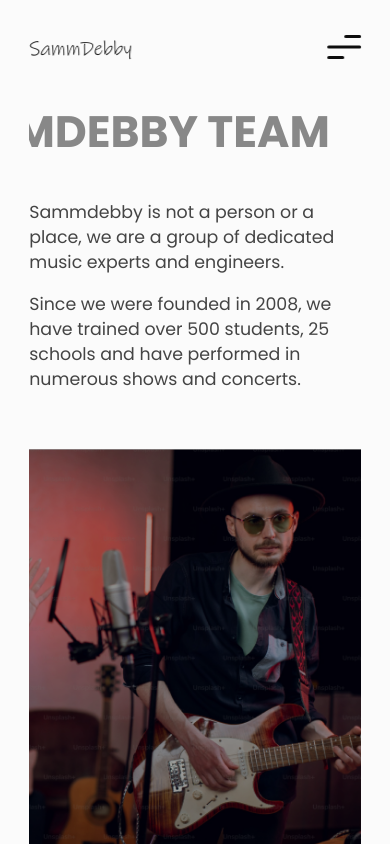
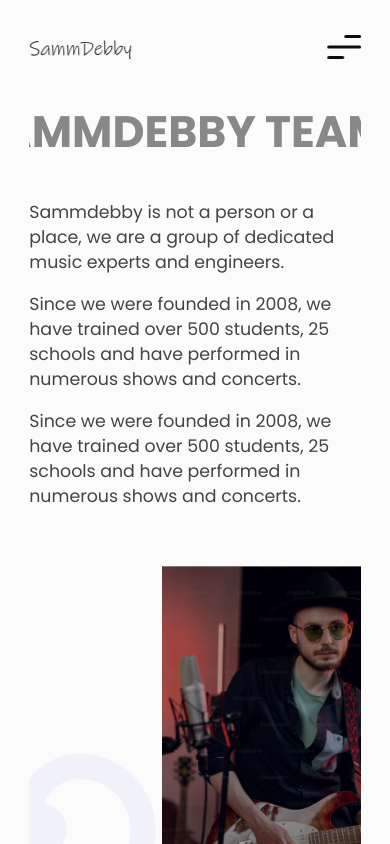
Before and after one commit to JhoellOpeyemi/sammdebby, a React (Vite) app: page /about in a window 390 px wide. Shown: the top 844 px of the page. Built offline with nearby package versions, Linux system fonts and the light colour scheme.

Commit message:
media queries about page

```diff
--- a/src/components/Nav/Nav.styled.js
+++ b/src/components/Nav/Nav.styled.js
@@ -26,7 +26,7 @@ export const NavWrapper = styled.div`
 
   @media (min-width: ${({ theme }) => theme.break.tab}) {
     mix-blend-mode: difference;
-    padding: 3.75rem 0;
+    padding: 3.25rem 0;
   }
 `;
 
@@ -35,7 +35,7 @@ export const Name = styled(NavLink)`
   font-size: clamp(
     ${({ theme }) => theme.fontSize.medium},
     2vw + 0.5rem,
-    ${({ theme }) => theme.fontSize.large}
+    ${({ theme }) => theme.fontSize.xMedium}
   );
   color: ${({ theme }) => theme.color.white};
   z-index: 5;
--- a/src/components/Picture/Picture.styled.js
+++ b/src/components/Picture/Picture.styled.js
@@ -30,6 +30,15 @@ export const PictureWrapper = styled.div`
         height: 38rem;
       }
     `}
+
+    ${({ type }) =>
+    type === "grid" &&
+    css`
+      width: 100%;
+      object-fit: cover;
+      height: 100%;
+      max-height: 100%;
+    `}
 `;
 
 export const PictureOverlay = styled.div`
--- a/src/components/sections/AboutDetails/AboutDetails.jsx
+++ b/src/components/sections/AboutDetails/AboutDetails.jsx
@@ -17,18 +17,16 @@ const AboutDetails = () => {
         <Headings>
           <PageHeading>The Sammdebby Team</PageHeading>
         </Headings>
+        <Headings>
+          <PageHeading>The Sammdebby Team</PageHeading>
+        </Headings>
       </HeadingsSlide>
 
       <AboutGrid />
 
+      <BackgroundIcon className="bgIcon3" src={bgIcon3} alt="" />
       <BackgroundIcon
-        src={bgIcon3}
-        alt=""
-        top="30%"
-        left="-4rem"
-        width="17rem"
-      />
-      <BackgroundIcon
+        className="bgIcon1"
         src={bgIcon1}
         alt=""
         top="60%"
--- a/src/components/sections/AboutDetails/AboutDetails.styled.js
+++ b/src/components/sections/AboutDetails/AboutDetails.styled.js
@@ -3,4 +3,37 @@ import styled from "styled-components";
 export const AboutDetailsContainer = styled.main`
   position: relative;
   padding: 7rem 0 4.5rem;
+
+  .bgIcon3 {
+    top: 28%;
+    left: -2rem;
+    width: 19rem;
+    height: 19rem;
+  }
+
+  .bgIcon1 {
+    top: 64%;
+    right: -3rem;
+    width: 19rem;
+    height: 19rem;
+  }
+
+  @media (min-width: ${({ theme }) => theme.break.tab}) {
+    padding: 9rem 0 5.5rem;
+  }
+
+  @media (min-width: ${({ theme }) => theme.break.desktop}) {
+    padding: 12rem 0 5.5rem;
+
+    .bgIcon3 {
+      top: 33%;
+      left: 37%;
+      width: 23rem;
+      height: 23rem;
+    }
+
+    .bgIcon1 {
+      display: none;
+    }
+  }
 `;
--- a/src/components/sections/AboutDetails/AboutGrid.jsx
+++ b/src/components/sections/AboutDetails/AboutGrid.jsx
@@ -1,3 +1,4 @@
+import { useState, useEffect } from "react";
 import { StyledText } from "../../../styled/Text.styled";
 import Picture from "../../Picture/Picture";
 import { Grid, GridItems } from "./AboutGrid.styled";
@@ -7,8 +8,14 @@ import TestImage2 from "../../../assets/images/test-image2.png";
 import TestImage3 from "../../../assets/images/test-image3.png";
 
 const AboutGrid = () => {
+  const [innerWidth, setInnerWidth] = useState(window.innerWidth);
+
+  useEffect(() => {
+    setInnerWidth(window.innerWidth);
+  }, []);
+
   return (
-    <Grid>
+    <Grid window={innerWidth}>
       <GridItems>
         <StyledText>
           Sammdebby is not a person or a place, we are a group of dedicated
@@ -18,10 +25,14 @@ const AboutGrid = () => {
           Since we were founded in 2008, we have trained over 500 students, 25
           schools and have performed in numerous shows and concerts.
         </StyledText>
+        <StyledText>
+          Since we were founded in 2008, we have trained over 500 students, 25
+          schools and have performed in numerous shows and concerts.
+        </StyledText>
       </GridItems>
 
       <GridItems>
-        <Picture src={TestImage} width="14.0625rem" height="19rem" />
+        <Picture src={TestImage} type="grid" />
       </GridItems>
 
       <GridItems>
@@ -32,14 +43,21 @@ const AboutGrid = () => {
           nisi cras netus lorem. Ullamcorper ac massa sit curabitur tellus nec
           libero proin mauris. Et nisi cras netus lorem.
         </StyledText>
+        <StyledText>
+          Lorem ipsum dolor sit amet consectetur. Ullamcorper ac massa sit
+          curabitur tellus nec libero proin mauris. Et nisi cras netus lorem.
+          Ullamcorper ac massa sit curabitur tellus nec libero proin mauris. Et
+          nisi cras netus lorem. Ullamcorper ac massa sit curabitur tellus nec
+          libero proin mauris. Et nisi cras netus lorem.
+        </StyledText>
       </GridItems>
 
       <GridItems>
-        <Picture src={TestImage2} width="13rem" height="22rem" />
+        <Picture src={TestImage2} type="grid" />
       </GridItems>
 
       <GridItems>
-        <Picture src={TestImage3} width="100%" height="16rem" />
+        <Picture src={TestImage3} type="grid" />
       </GridItems>
 
       <GridItems>
--- a/src/components/sections/AboutDetails/AboutGrid.styled.js
+++ b/src/components/sections/AboutDetails/AboutGrid.styled.js
@@ -1,10 +1,17 @@
 import styled from "styled-components";
 
 export const Grid = styled.div`
+  width: 100%;
   overflow: hidden;
   display: grid;
   gap: 2.5rem;
   grid-template-areas: "first" "second" "third" "fourth" "six" "five";
+
+  @media (min-width: ${({ theme }) => theme.break.desktop}) {
+    gap: 0;
+    grid-template-columns: repeat(16, 6.25%);
+    grid-template-rows: repeat(28, 72px);
+  }
 `;
 
 export const GridItems = styled.div`
@@ -15,6 +22,11 @@ export const GridItems = styled.div`
   &:nth-child(2) {
     grid-area: second;
     justify-self: end;
+    width: 60%;
+
+    img {
+      height: 22rem;
+    }
   }
 
   &:nth-child(3) {
@@ -23,13 +35,101 @@ export const GridItems = styled.div`
 
   &:nth-child(4) {
     grid-area: fourth;
+    justify-self: start;
+    width: 70%;
+
+    img {
+      height: 22rem;
+    }
   }
 
   &:nth-child(5) {
     grid-area: five;
+    justify-self: center;
+    width: 85%;
+
+    img {
+      height: 19rem;
+    }
   }
 
   &:nth-child(6) {
     grid-area: six;
   }
+
+  @media (min-width: ${({ theme }) => theme.break.tab}) {
+    &:nth-child(2) {
+      width: 50%;
+
+      img {
+        height: 26rem;
+      }
+    }
+
+    &:nth-child(4) {
+      width: 55%;
+
+      img {
+        height: 29rem;
+      }
+    }
+
+    &:nth-child(5) {
+      width: 75%;
+
+      img {
+        height: 22rem;
+      }
+    }
+  }
+
+  @media (min-width: ${({ theme }) => theme.break.desktop}) {
+    &:nth-child(1) {
+      grid-row: 1 / 5;
+      grid-column: 1 / 10;
+    }
+
+    &:nth-child(2) {
+      grid-row: 2 / 9;
+      grid-column: 11 / 16;
+      width: 100%;
+
+      img {
+        width: 100%;
+        height: 100%;
+      }
+    }
+
+    &:nth-child(4) {
+      grid-row: 6 / 13;
+      grid-column: 2 / 7;
+      width: 100%;
+
+      img {
+        width: 100%;
+        height: 100%;
+      }
+    }
+
+    &:nth-child(3) {
+      grid-row: 11 / 18;
+      grid-column: 9 / 17;
+    }
+
+    &:nth-child(5) {
+      grid-row: 19 / 25;
+      grid-column: 4 / 14;
+      width: 100%;
+
+      img {
+        width: 100%;
+        height: 100%;
+      }
+    }
+
+    &:nth-child(6) {
+      grid-row: 26 / 29;
+      grid-column: 4 / 14;
+    }
+  }
 `;
--- a/src/styled/HeadingSlider.js
+++ b/src/styled/HeadingSlider.js
@@ -7,8 +7,12 @@ export const HeadingsSlide = styled.div`
 `;
 
 export const Headings = styled.div`
-  animation: slide 18s linear infinite;
+  animation: slide 25s linear infinite;
   padding-right: 5rem;
+
+  @media (min-width: ${({ theme }) => theme.break.tab}) {
+    padding-right: 15rem;
+  }
 
   @keyframes slide {
     from {
--- a/src/styled/Text.styled.js
+++ b/src/styled/Text.styled.js
@@ -40,8 +40,16 @@ export const SectionHeading = styled.h2`
 
 export const PageHeading = styled.h1`
   font-family: "Poppins Bold";
-  font-size: ${({ theme }) => theme.fontSize.pageHeading};
+  font-size: clamp(
+    ${({ theme }) => theme.fontSize.pageHeading},
+    4vw + 0.85rem,
+    ${({ theme }) => theme.fontSize.largePageHeading}
+  );
   color: ${({ theme }) => theme.color.veryLightBlack};
   text-transform: uppercase;
   margin-bottom: 2.75rem;
+
+  @media (min-width: ${({ theme }) => theme.break.desktop}) {
+    margin-bottom: 5rem;
+  }
 `;
--- a/src/theme.js
+++ b/src/theme.js
@@ -9,7 +9,7 @@ export const theme = {
     sectionHeading: "1.375rem",
     largeSectionHeading: "2.5rem",
     pageHeading: "2.75rem",
-    largePageHeading: "4rem",
+    largePageHeading: "4.5rem",
   },
 
   color: {
```
